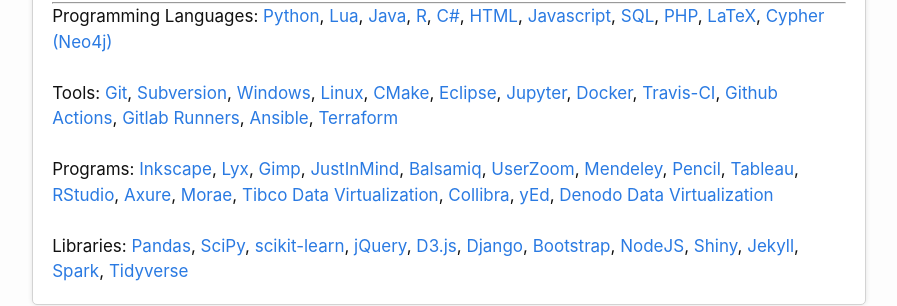
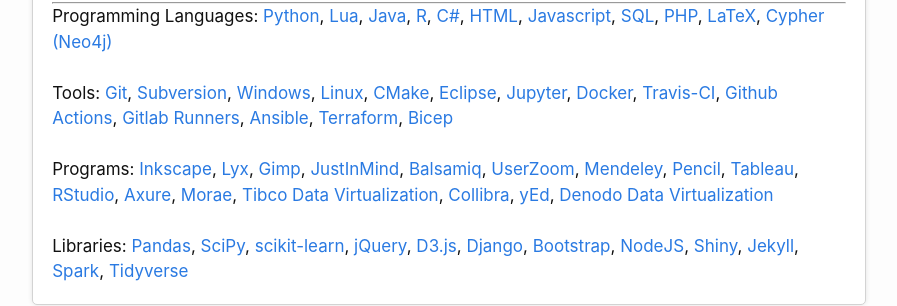
Before and after one commit to carlsonp/carlsonp.github.io, a Jekyll site: the page built from cv.md, in a window 1280 px wide and 900 px high, scrolled down 5076 px. Shown: the part 565-871 px from the top of the window, without its empty margins (191-1088 px from the left). Built offline with Jekyll 4.4.1, drawn with Linux system fonts in a browser that asks for light colours.

Commit message:
add Bicep

```diff
--- a/_data/technical_skills.json
+++ b/_data/technical_skills.json
@@ -97,6 +97,10 @@
     {
       "name": "Terraform",
       "url": "https://www.terraform.io/"
+    },
+    {
+      "name": "Bicep",
+      "url": "https://learn.microsoft.com/en-us/azure/azure-resource-manager/bicep/overview"
     }
   ],
   "programs": [
```
